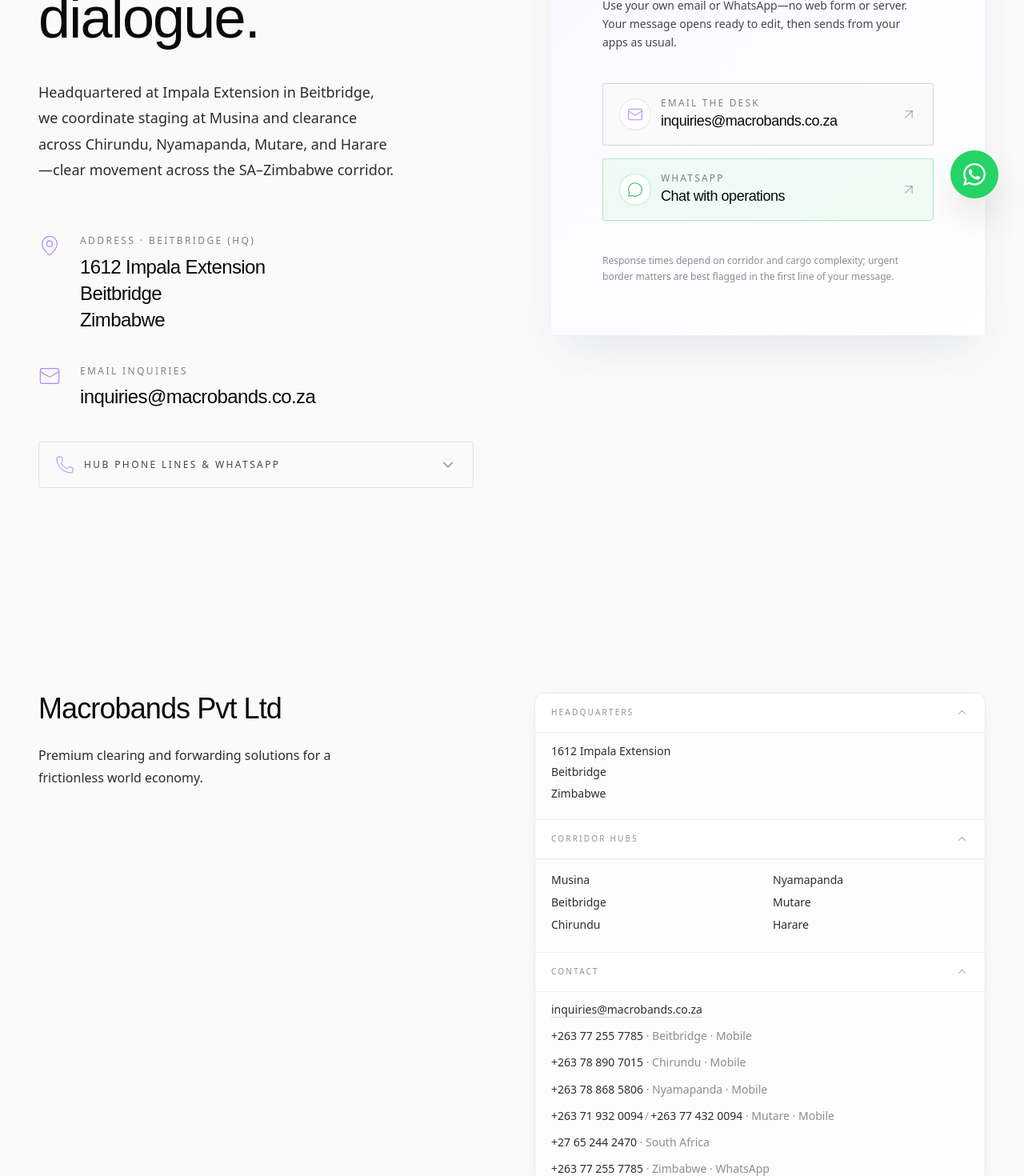
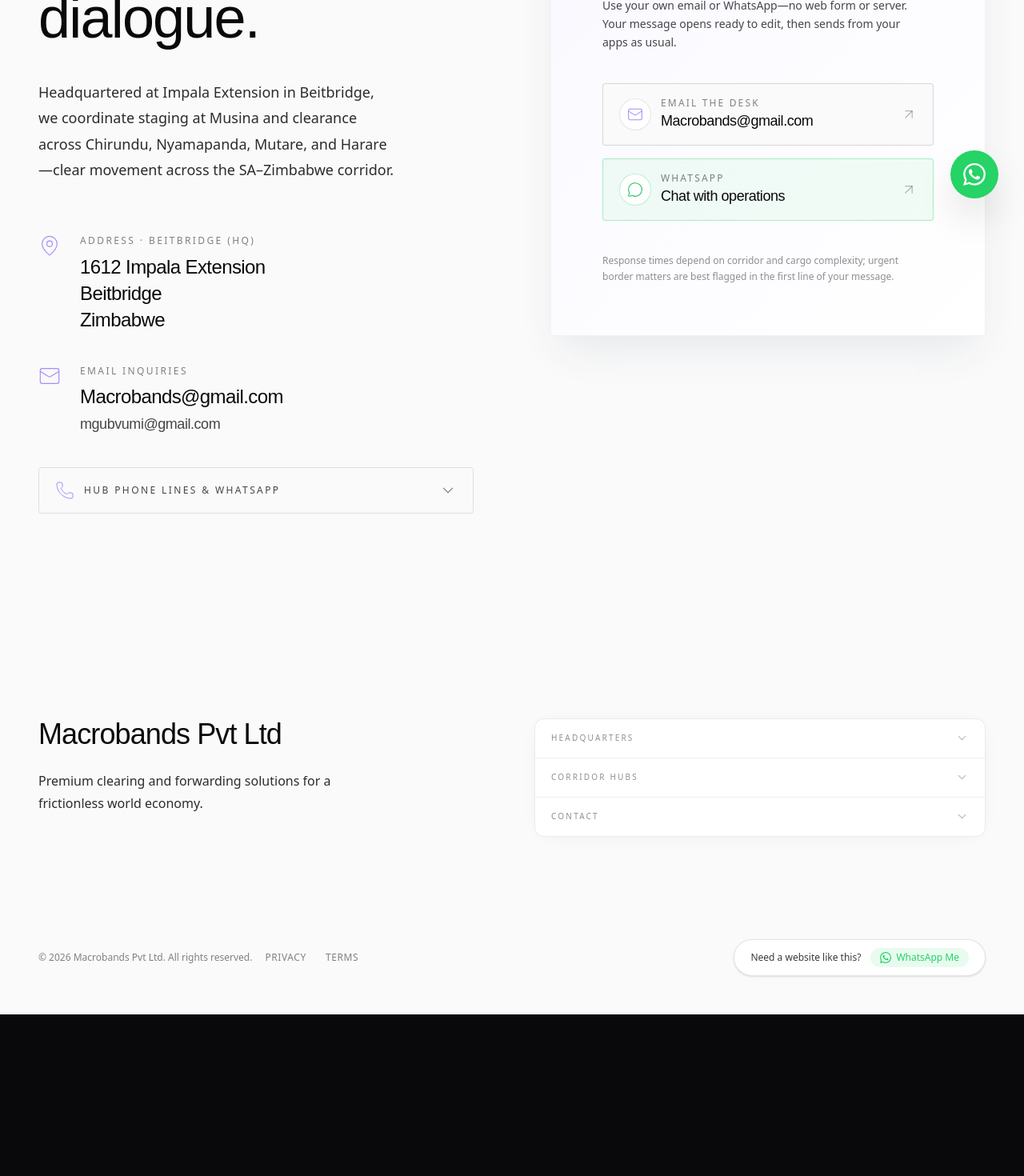
Before and after one commit to blessed-263/Macrobands, a React (Vite) app: page /contact in a window 1280 px wide. Shown: the part 520-1990 px from the top of the page at 80% size. After the commit the page ends 1788 px from the top, so only its background shows below. Built offline with nearby package versions, Linux system fonts and the light colour scheme.

Commit message:
Update emails to Gmail addresses and collapse footer dropdowns by default

```diff
--- a/src/components/Layout.tsx
+++ b/src/components/Layout.tsx
@@ -6,6 +6,7 @@
 import { dur, easePage } from '../constants/motion';
 import {
   INQUIRY_EMAIL,
+  INQUIRY_EMAIL_ALT,
   mailtoInquiryHref,
   TEL_CHIRUNDU,
   TEL_MACROBANDS_ZW,
@@ -21,9 +22,9 @@
 export default function Layout() {
   const [isScrolled, setIsScrolled] = useState(false);
   const [mobileMenuOpen, setMobileMenuOpen] = useState(false);
-  const [footerDropHq, setFooterDropHq] = useState(true);
-  const [footerDropHubs, setFooterDropHubs] = useState(true);
-  const [footerDropContact, setFooterDropContact] = useState(true);
+  const [footerDropHq, setFooterDropHq] = useState(false);
+  const [footerDropHubs, setFooterDropHubs] = useState(false);
+  const [footerDropContact, setFooterDropContact] = useState(false);
   const location = useLocation();
   const currentOutlet = useOutlet();
 
@@ -241,6 +242,14 @@
                         </a>
                       </li>
                       <li>
+                        <a
+                          href={`mailto:${INQUIRY_EMAIL_ALT}`}
+                          className="underline decoration-[#09090B]/15 underline-offset-4 hover:decoration-[#09090B]/40 transition-colors"
+                        >
+                          {INQUIRY_EMAIL_ALT}
+                        </a>
+                      </li>
+                      <li>
                         <a href={TEL_MACROBANDS_ZW} className="hover:text-[#09090B] transition-colors">
                           +263 77 255 7785
                         </a>
--- a/src/constants/contacts.ts
+++ b/src/constants/contacts.ts
@@ -28,7 +28,8 @@
 
 export const waMeUrl = (digits: string) => `https://wa.me/${digits}`;
 
-export const INQUIRY_EMAIL = 'inquiries@macrobands.co.za';
+export const INQUIRY_EMAIL = 'Macrobands@gmail.com';
+export const INQUIRY_EMAIL_ALT = 'mgubvumi@gmail.com';
 
 /** Opens the user’s mail client with a sensible subject and starter body — no server required. */
 export function mailtoInquiryHref(): string {
--- a/src/pages/Contact.tsx
+++ b/src/pages/Contact.tsx
@@ -6,6 +6,7 @@
 import { images } from '../assets/images';
 import {
   INQUIRY_EMAIL,
+  INQUIRY_EMAIL_ALT,
   mailtoInquiryHref,
   TEL_CHIRUNDU,
   TEL_MACROBANDS_ZW,
@@ -72,9 +73,15 @@
                   <p className="text-xs uppercase tracking-[0.2em] opacity-50 mb-2">Email Inquiries</p>
                   <a
                     href={mailtoInquiryHref()}
-                    className="font-syne tracking-tight text-2xl font-light hover:text-[#A78BFA] transition-colors"
+                    className="font-syne tracking-tight text-2xl font-light hover:text-[#A78BFA] transition-colors block"
                   >
                     {INQUIRY_EMAIL}
+                  </a>
+                  <a
+                    href={`mailto:${INQUIRY_EMAIL_ALT}`}
+                    className="font-syne tracking-tight text-lg font-light hover:text-[#A78BFA] transition-colors block mt-1 opacity-75"
+                  >
+                    {INQUIRY_EMAIL_ALT}
                   </a>
                 </div>
               </FadeIn>
@@ -237,7 +244,7 @@
                         Email the desk
                       </span>
                       <span className="font-syne text-lg font-light tracking-tight text-[#09090B] truncate">
-                        inquiries@macrobands.co.za
+                        {INQUIRY_EMAIL}
                       </span>
                     </span>
                   </span>
--- a/src/pages/Privacy.tsx
+++ b/src/pages/Privacy.tsx
@@ -79,7 +79,7 @@
   {
     heading: '12. Contact',
     paragraphs: [
-      'For privacy-related requests or questions: inquiries@macrobands.co.za, or use the contact details on our Contact page.',
+      'For privacy-related requests or questions: Macrobands@gmail.com, or use the contact details on our Contact page.',
     ],
   },
 ];
--- a/src/pages/Terms.tsx
+++ b/src/pages/Terms.tsx
@@ -58,7 +58,7 @@
   {
     heading: '9. Contact',
     paragraphs: [
-      'For questions about these Terms or our services, contact us at inquiries@macrobands.co.za or via the details shown on our Contact page.',
+      'For questions about these Terms or our services, contact us at Macrobands@gmail.com or via the details shown on our Contact page.',
     ],
   },
 ];
```
